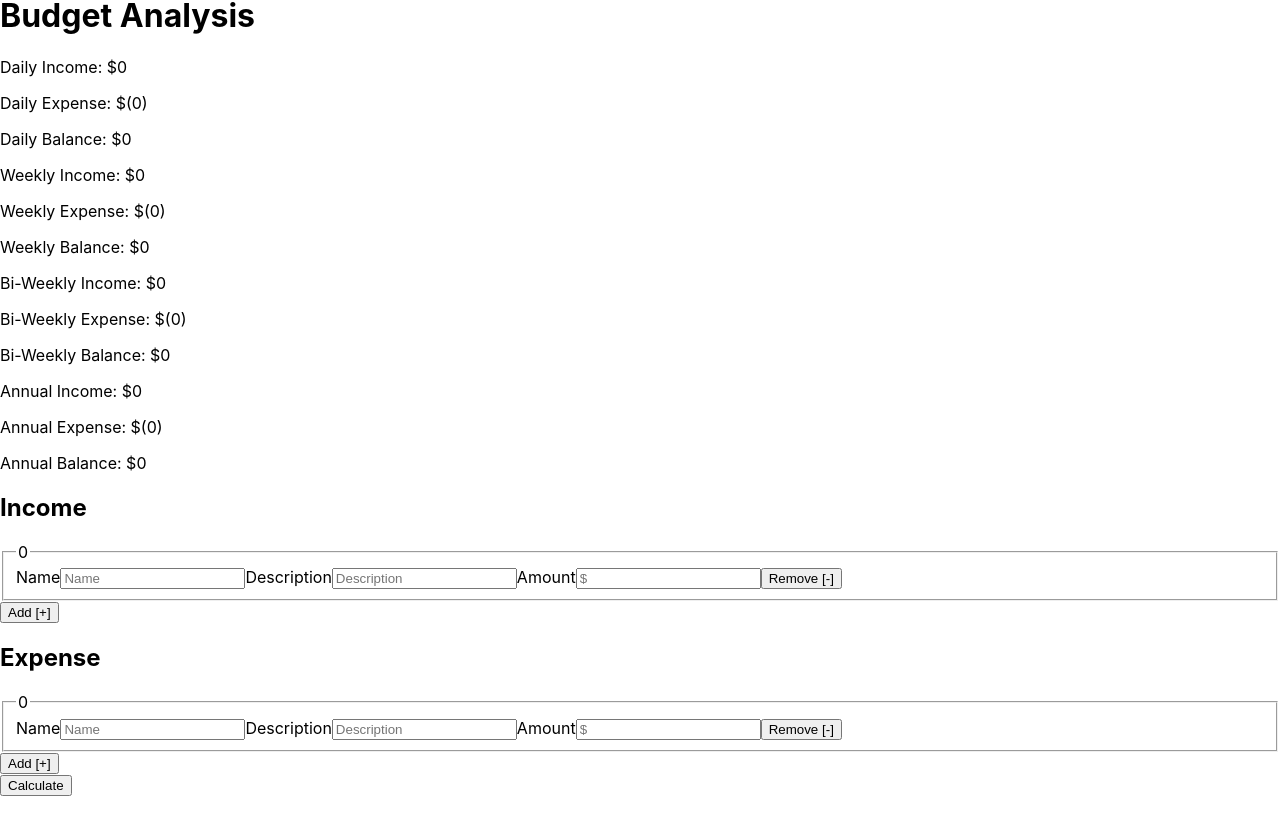
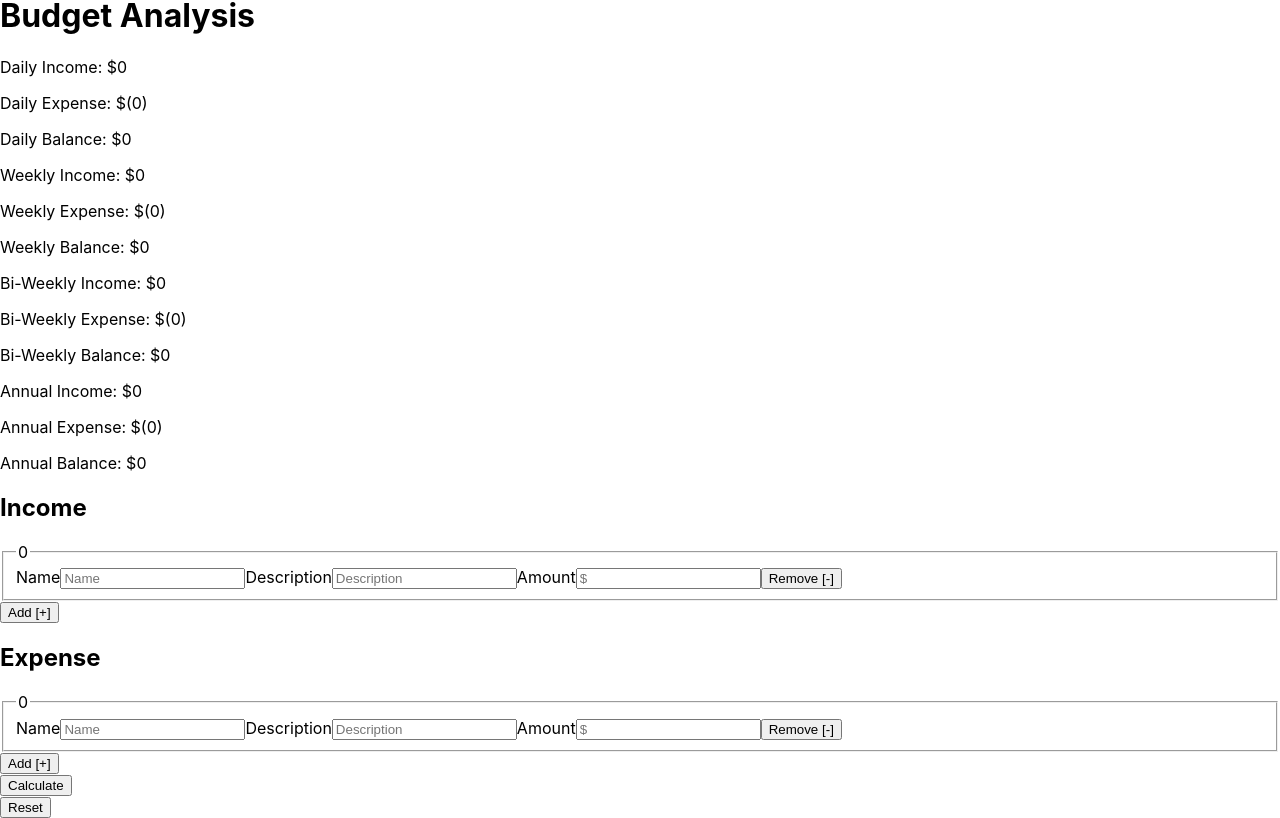
Before and after one commit to TheCaptainFalcon/DC_Week14, a React (Create React App) app in the folder ibudget/: page /calculator in a window 1280 px wide. Shown: the part 221-1039 px from the top of the page. Before the commit the page ends 1017 px from the top, so only its background shows below. Built offline with nearby package versions, Linux system fonts and the light colour scheme.

Commit message:
Added HandleReset function and bound it to a reset button - this is to reset and remove all additional instances of income/expense in the case a user would want to start over

```diff
--- a/ibudget/src/components/Calculator.jsx
+++ b/ibudget/src/components/Calculator.jsx
@@ -153,6 +153,20 @@ class Calculator extends Component {
         console.log('Expense was submitted: ' + JSON.stringify(this.state.expense));
     };
 
+    handleReset(event) {
+        event.preventDefault();
+        this.setState({
+            incomeTotal: 0,
+            expenseTotal: 0,
+            income: [
+                {Name: "", Description: "", Amount:''}
+            ],
+            expense: [
+                { Name:'', Description:'', Amount:''}
+            ]
+        });
+    };
+
     render() {
       return (
         <div className='Calculator'>
@@ -199,6 +213,9 @@ class Calculator extends Component {
                 </div>
                 <input type="submit" value="Calculate" />
             </form>
+            <form onSubmit={this.handleReset.bind(this)}>
+                <input type="submit" value="Reset"/>
+            </form>
         </div>
       );
     }
```
